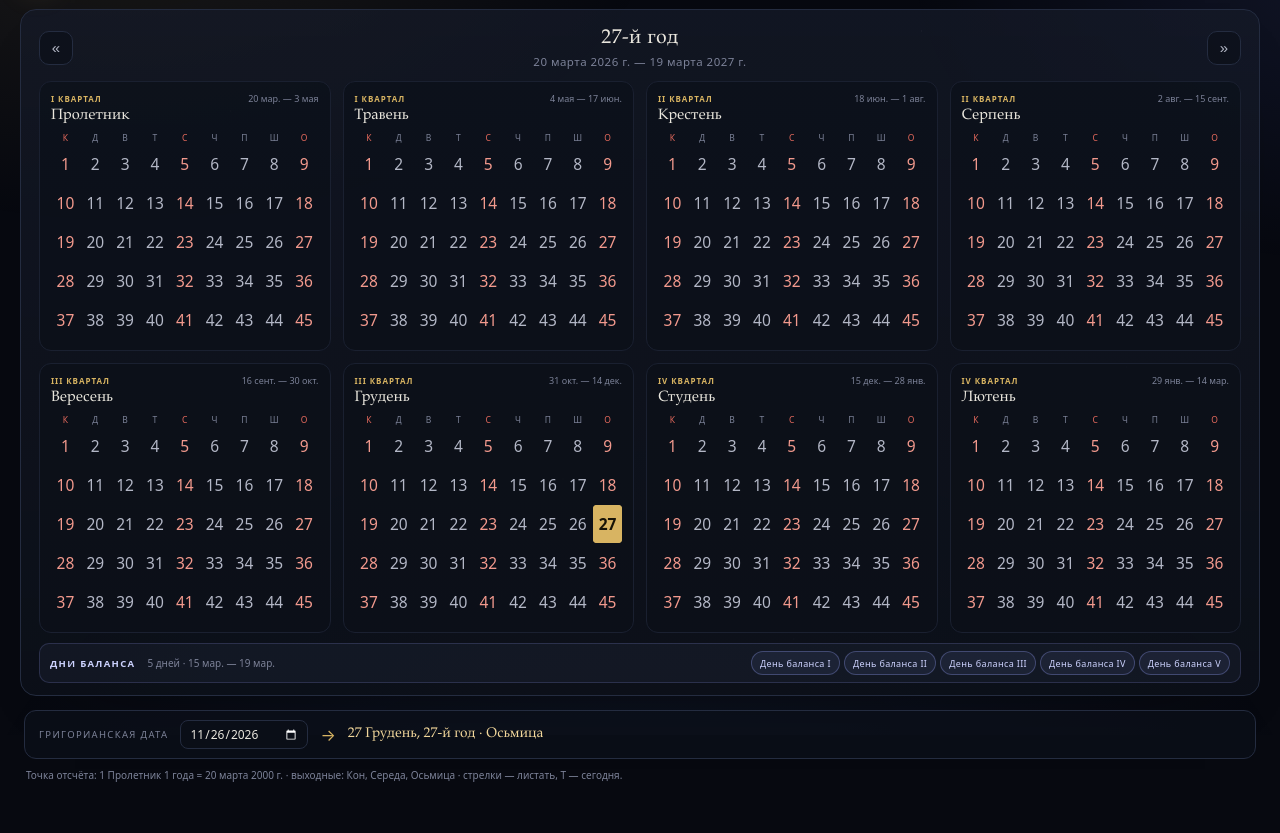
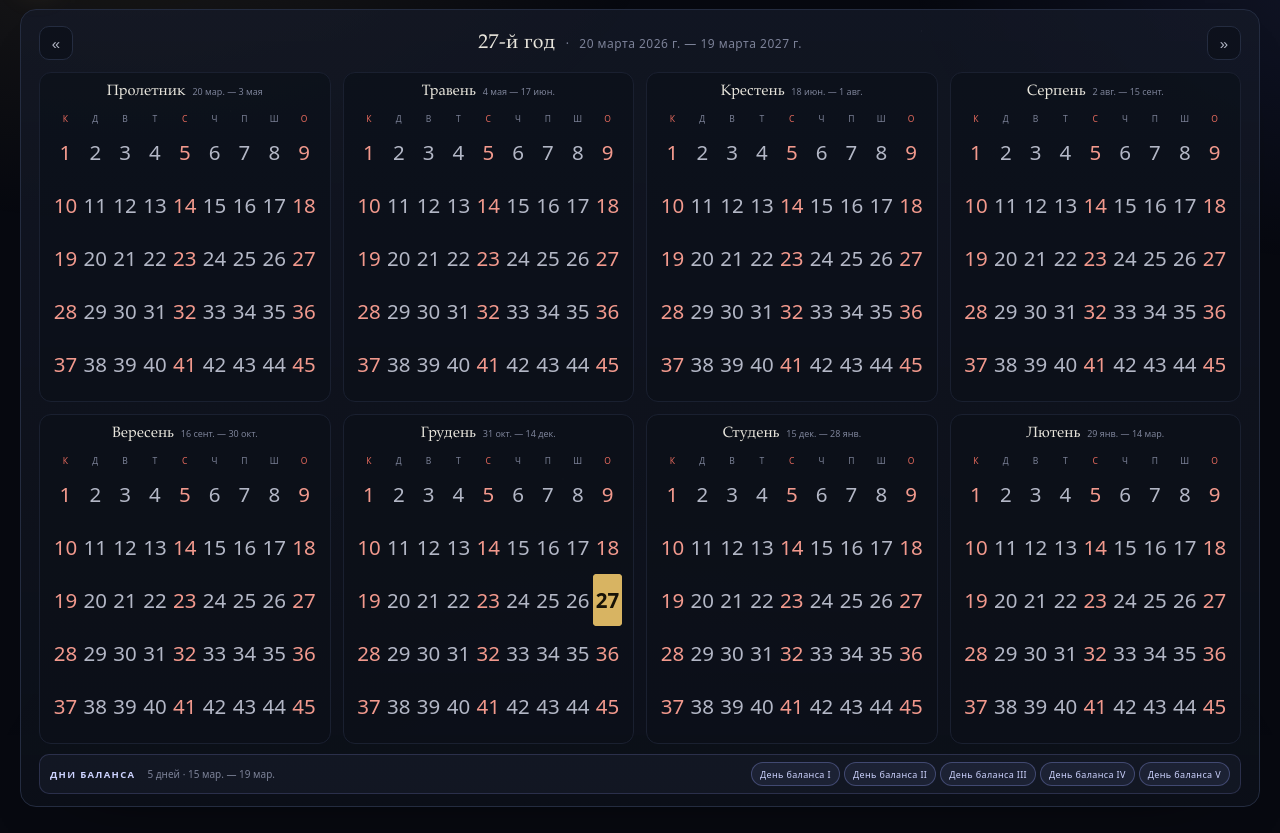
Before and after one commit to VoidTerror/balance-calendar, a website with bundled scripts: page index.html in a window 1280 px wide. Shown: the part 65-898 px from the top of the page. Before the commit the page ends 874 px from the top, so only its background shows below. Built offline with nearby package versions, Linux system fonts and the light colour scheme.

Commit message:
Год одной строкой, месяцы по центру без кварталов, крупнее числа, футер убран

```diff
--- a/app.js
+++ b/app.js
@@ -4,7 +4,7 @@
  */
 
 import { CONFIG } from "./config.js";
-import { createCalendar, civilToDayIndex, civilToISO } from "./engine.js";
+import { createCalendar, civilToDayIndex } from "./engine.js";
 
 const cal = createCalendar(CONFIG);
 const EXTRA = cal.EXTRA_PERIOD;
@@ -43,11 +43,6 @@ const escapeHtml = (value) =>
 const dateOf = (dayIndex) => new Date(dayIndex * DAY_MS);
 
 const yearLabel = (year) => `${year}-й год`;
-
-function formatCustom(info) {
-  if (info.isExtra) return `${info.extraName}, ${yearLabel(info.year)}`;
-  return `${info.day} ${info.monthName}, ${yearLabel(info.year)}`;
-}
 
 /* ── состояние ──────────────────────────────────────── */
 
@@ -93,9 +88,6 @@ const el = {
   yearTitle: $("year-title"),
   yearRange: $("year-range"),
   yearGrid: $("year-grid"),
-  conv: $("conv"),
-  convOut: $("conv-out"),
-  footnote: $("footnote"),
 };
 
 const weekdayInitials = cal.weekdays.map((name) => name.slice(0, 1).toUpperCase());
@@ -200,8 +192,7 @@ function renderMonth() {
     return;
   }
 
-  const quarter = cal.quarterName(period);
-  el.periodNote.textContent = `${quarter ? `${quarter} · ` : ""}${daysWord(count)} · ${rangeText}`;
+  el.periodNote.textContent = `${daysWord(count)} · ${rangeText}`;
 }
 
 /* ── рендер: год ────────────────────────────────────── */
@@ -243,17 +234,13 @@ function miniMonthCard(year, monthIndex) {
   const span = `${fmtShort.format(dateOf(start))} — ${fmtShort.format(
     dateOf(start + count - 1),
   )}`;
-  const quarter = cal.quarterName(monthIndex);
 
   return `
     <article class="mini">
-      <div class="mini-head">
-        <span class="mini-quarter">${escapeHtml(quarter ?? "")}</span>
+      <button type="button" class="mini-title" data-month="${monthIndex}">
+        <span class="mini-name">${escapeHtml(month.name)}</span>
         <span class="mini-range">${escapeHtml(span)}</span>
-      </div>
-      <button type="button" class="mini-title" data-month="${monthIndex}">${escapeHtml(
-        month.name,
-      )}</button>
+      </button>
       <div class="mini-weekdays">${miniWeekdays()}</div>
       <div class="mini-days">${cells.join("")}</div>
     </article>`;
@@ -465,38 +452,10 @@ function tick() {
   }
 }
 
-/* ── конвертер ──────────────────────────────────────── */
-
-function updateConverter() {
-  const match = /^(\d{4,})-(\d{2})-(\d{2})$/.exec(el.conv.value);
-  if (!match) {
-    el.convOut.textContent = "—";
-    return;
-  }
-  const info = cal.fromGregorian({
-    year: Number(match[1]),
-    month: Number(match[2]),
-    day: Number(match[3]),
-  });
-  const weekday = info.isExtra ? "вне недели" : info.weekdayName;
-  el.convOut.textContent = `${formatCustom(info)} · ${weekday}`;
-}
-
-el.conv.addEventListener("input", updateConverter);
-
 /* ── старт ──────────────────────────────────────────── */
 
 function init() {
   document.documentElement.style.setProperty("--cols", String(cal.weekLength));
-
-  el.footnote.textContent =
-    `Точка отсчёта: 1 ${cal.months[0].name} ${cal.config.epoch.year} года = ` +
-    `${fmtRangeYear.format(dateOf(cal.epochDayIndex))} · ` +
-    `выходные: ${cal.weekendDays.join(", ")} · ` +
-    `стрелки — листать, T — сегодня.`;
-
-  el.conv.value = civilToISO(cal.gregorianOf(state.today));
-  updateConverter();
 
   tick();
   render();
--- a/config.js
+++ b/config.js
@@ -6,7 +6,6 @@
  *  • weekdays — названия дней недели; их количество = длина недели.
  *  • weekends — номера выходных дней (с 1), например [1, 5, 9].
  *  • months — месяцы по порядку; days = сколько дней в месяце.
- *  • quarters — названия кварталов (по 2 месяца на квартал).
  *  • extra — дни вне месяцев в конце года (label — общее название).
  *  • leap — високосное правило: каждый leap.every-й год получает
  *    дополнительные дни leap.days; offset сдвигает фазу правила.
@@ -48,9 +47,6 @@ export const CONFIG = {
     { name: "Лютень", days: 45 },
   ],
 
-  // По два месяца на квартал.
-  quarters: ["I квартал", "II квартал", "III квартал", "IV квартал"],
-
   // Дни между годами — они не принадлежат ни одному месяцу.
   extra: {
     label: "Дни баланса",
--- a/engine.js
+++ b/engine.js
@@ -68,14 +68,6 @@ function validate(config) {
   if (!Array.isArray(config.months) || config.months.length === 0) {
     fail("months должен быть непустым массивом");
   }
-  if (config.quarters !== undefined) {
-    if (!Array.isArray(config.quarters) || config.quarters.length === 0) {
-      fail("quarters должен быть непустым массивом названий кварталов");
-    }
-    if (config.months.length % config.quarters.length !== 0) {
-      fail("число месяцев должно делиться на число кварталов");
-    }
-  }
   config.months.forEach((month, i) => {
     if (!month || typeof month.name !== "string" || !month.name.trim()) {
       fail(`у месяца №${i + 1} нет названия`);
@@ -123,12 +115,6 @@ export function createCalendar(config) {
   const months = config.months.map((m) => ({ name: m.name, days: m.days }));
   const monthCount = months.length;
 
-  const quarterNames = (config.quarters ?? []).slice();
-  const monthsPerQuarter = quarterNames.length ? monthCount / quarterNames.length : 0;
-  const quarterOfMonth = (monthIndex) =>
-    quarterNames.length ? Math.floor(monthIndex / monthsPerQuarter) : -1;
-  const quarterName = (monthIndex) =>
-    quarterNames.length ? quarterNames[quarterOfMonth(monthIndex)] : null;
   const monthOffsets = [0];
   for (const month of months) {
     monthOffsets.push(monthOffsets[monthOffsets.length - 1] + month.days);
@@ -331,10 +317,6 @@ export function createCalendar(config) {
     isWeekend,
     months,
     monthCount,
-    quarters: quarterNames,
-    monthsPerQuarter,
-    quarterOfMonth,
-    quarterName,
     extraLabel,
     EXTRA_PERIOD,
     hasExtraPeriod,
--- a/index.html
+++ b/index.html
@@ -71,16 +71,6 @@
         <div class="year-grid" id="year-grid"></div>
       </section>
     </main>
-
-    <footer class="foot">
-      <div class="converter">
-        <label for="conv">Григорианская дата</label>
-        <input type="date" id="conv">
-        <span class="arrow" aria-hidden="true">→</span>
-        <output id="conv-out" for="conv">—</output>
-      </div>
-      <p class="footnote" id="footnote"></p>
-    </footer>
   </div>
 
   <script type="module" src="app.js"></script>
--- a/styles.css
+++ b/styles.css
@@ -270,11 +270,11 @@ h1 {
 }
 
 .days.is-balance .cell {
-  min-height: 88px;
+  min-height: 104px;
 }
 
 .days.is-balance .cell .cell-num {
-  font-size: 12px;
+  font-size: 13px;
 }
 
 /* ── панель календаря ────────────────────────────────── */
@@ -393,8 +393,8 @@ h1 {
   align-items: center;
   justify-content: center;
   gap: 2px;
-  min-height: 80px;
-  padding: 8px 5px;
+  min-height: 96px;
+  padding: 10px 5px;
   border: 1px solid var(--line-soft);
   border-radius: 10px;
   background: rgba(11, 15, 24, 0.72);
@@ -418,7 +418,7 @@ h1 {
 
 .cell-num {
   font-family: var(--serif);
-  font-size: 26px;
+  font-size: 30px;
   line-height: 1;
   font-variant-numeric: tabular-nums;
   order: 0;
@@ -430,7 +430,7 @@ h1 {
   content: attr(data-greg);
   order: 1;
   color: var(--muted);
-  font-size: 10.5px;
+  font-size: 11.5px;
   letter-spacing: 0.03em;
   font-variant-numeric: tabular-nums;
   white-space: nowrap;
@@ -510,14 +510,25 @@ h1 {
 /* ── вид «год» ───────────────────────────────────────── */
 
 .year-heading {
+  display: flex;
+  align-items: baseline;
+  justify-content: center;
+  flex-wrap: wrap;
+  gap: 4px 10px;
   text-align: center;
 }
 
 .year-range {
-  margin: 4px 0 0;
+  margin: 0;
   color: var(--muted);
-  font-size: 11.5px;
+  font-size: 12px;
   letter-spacing: 0.04em;
+}
+
+.year-range::before {
+  content: "·";
+  margin-right: 10px;
+  color: var(--muted);
 }
 
 .year-grid {
@@ -538,37 +549,16 @@ h1 {
   background: rgba(12, 16, 25, 0.7);
 }
 
-.mini-head {
+.mini-title {
+  appearance: none;
   display: flex;
   align-items: baseline;
-  justify-content: space-between;
-  gap: 6px;
-}
-
-.mini-quarter {
-  color: var(--gold);
-  font-size: 8px;
-  font-weight: 600;
-  letter-spacing: 0.12em;
-  text-transform: uppercase;
-  white-space: nowrap;
-}
-
-.mini-range {
-  color: var(--muted);
-  font-size: 9px;
-  white-space: nowrap;
-  overflow: hidden;
-  text-overflow: ellipsis;
-}
-
-.mini-title {
-  appearance: none;
-  display: block;
+  justify-content: center;
+  gap: 7px;
   width: 100%;
   min-width: 0;
-  min-height: 22px;
-  margin: 0 0 5px;
+  min-height: 24px;
+  margin: 0 0 6px;
   padding: 0;
   border: 0;
   background: none;
@@ -576,12 +566,20 @@ h1 {
   font-family: var(--serif);
   font-size: 15px;
   line-height: 1.2;
-  text-align: left;
+  text-align: center;
+  white-space: nowrap;
   cursor: pointer;
 }
 
 .mini-title:hover {
   color: var(--gold-2);
+}
+
+.mini-range {
+  color: var(--muted);
+  font-family: var(--sans);
+  font-size: 9px;
+  white-space: nowrap;
 }
 
 .mini-weekdays,
@@ -609,10 +607,10 @@ h1 {
 .mini-cell {
   display: grid;
   place-items: center;
-  height: 38px;
+  height: 52px;
   border-radius: 4px;
   color: var(--ink-dim);
-  font-size: 15.5px;
+  font-size: 20.5px;
   font-variant-numeric: tabular-nums;
 }
 
@@ -625,7 +623,7 @@ button.mini-cell {
   border: 0;
   background: transparent;
   font: inherit;
-  font-size: 15.5px;
+  font-size: 20.5px;
   cursor: pointer;
   padding: 0;
 }
@@ -717,65 +715,6 @@ button.mini-cell:hover {
   color: var(--gold-2);
 }
 
-/* ── подвал ──────────────────────────────────────────── */
-
-.foot {
-  margin-top: 14px;
-  padding: 0 4px;
-}
-
-.converter {
-  display: flex;
-  align-items: center;
-  flex-wrap: wrap;
-  gap: 8px 12px;
-  padding: 9px 14px;
-  border: 1px solid var(--line);
-  border-radius: 12px;
-  background: rgba(12, 16, 25, 0.72);
-}
-
-.converter label {
-  color: var(--muted);
-  font-size: 9.5px;
-  letter-spacing: 0.14em;
-  text-transform: uppercase;
-}
-
-.converter input[type="date"] {
-  appearance: none;
-  padding: 4px 8px;
-  border: 1px solid var(--line);
-  border-radius: 8px;
-  background: #0a0e17;
-  color: var(--ink);
-  font: inherit;
-  font-size: 12px;
-  color-scheme: dark;
-}
-
-.converter input[type="date"]:focus-visible {
-  outline: 2px solid var(--gold);
-  outline-offset: 1px;
-}
-
-.arrow {
-  color: var(--gold);
-}
-
-.converter output {
-  color: var(--gold-2);
-  font-family: var(--serif);
-  font-size: 14px;
-}
-
-.footnote {
-  margin: 8px 2px 0;
-  color: var(--muted);
-  font-size: 10px;
-  line-height: 1.6;
-}
-
 /* ── адаптив ─────────────────────────────────────────── */
 
 @media (max-width: 1000px) {
@@ -785,8 +724,8 @@ button.mini-cell:hover {
 
   .mini-cell,
   button.mini-cell {
-    height: 38px;
-    font-size: 15px;
+    height: 52px;
+    font-size: 20px;
   }
 }
 
@@ -834,7 +773,7 @@ button.mini-cell:hover {
   }
 
   .cell {
-    min-height: 64px;
+    min-height: 76px;
     border-radius: 9px;
   }
 
@@ -866,8 +805,8 @@ button.mini-cell:hover {
 
   .mini-cell,
   button.mini-cell {
-    height: 42px;
-    font-size: 16px;
+    height: 56px;
+    font-size: 21px;
   }
 }
 
@@ -898,10 +837,6 @@ button.mini-cell:hover {
   .cell.is-extra .cell-num {
     font-size: 8px;
   }
-
-  .mini-quarter {
-    display: none;
-  }
 }
 
 @media (prefers-reduced-motion: reduce) {
```
Also changed, not shown: tests/engine.test.mjs (+1 -10 lines), README.md, preview.png.
